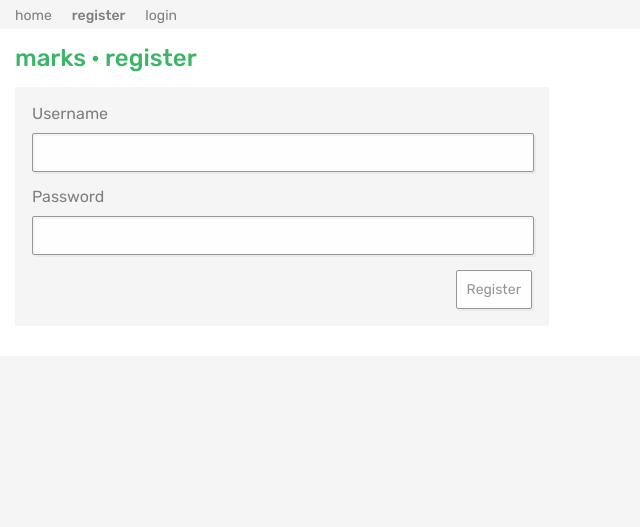
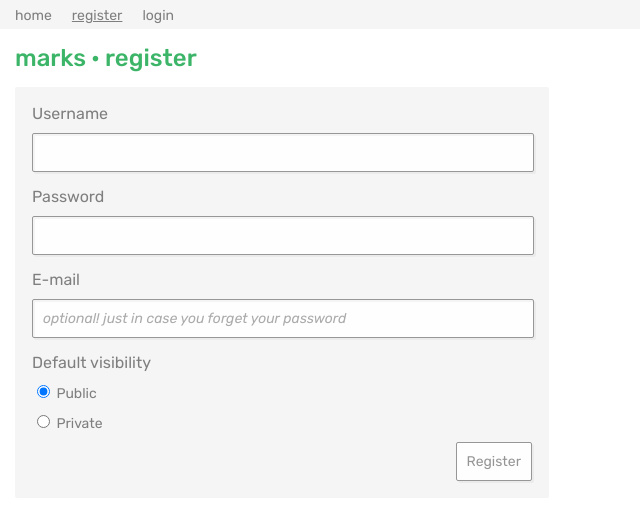
Before and after one commit to FelipeCortez/bmarks, a Django app: page /register/ in a window 1280 px wide. Shown: the top 527 px of the page, without its empty margins (0-640 px from the left). Run offline with Django 3.2, Linux system fonts and the light colour scheme; tables that the repository leaves empty hold one stand-in row (values such as "Sample post"); parts of the project's set-up code (start-up, migrations or seed data) failed here and were passed over.

Commit message:
Added e-mail and visibility fields to registration form
Default visibility still needs to be implemented

```diff
--- a/src/etc/changelog.markdown
+++ b/src/etc/changelog.markdown
@@ -1,5 +1,8 @@
 changelog
 ---------
+
+## 2018-03-16
+- Improved register form, added email and visibility fields
 
 ## 2018-03-13
 - More little CSS changes
--- a/src/marksapp/admin.py
+++ b/src/marksapp/admin.py
@@ -1,6 +1,6 @@
 from django.contrib import admin
-from .models import Bookmark, Tag
+from .models import Bookmark, Tag, Profile
 
 admin.site.register(Bookmark)
 admin.site.register(Tag)
-# Register your models here.
+admin.site.register(Profile)
--- a/src/marksapp/forms.py
+++ b/src/marksapp/forms.py
@@ -1,8 +1,8 @@
 from django import forms
-from django.forms import ModelForm, CharField
+from django.forms import ModelForm, CharField, ChoiceField
 from django.utils.safestring import mark_safe
 from django.forms.utils import flatatt
-from marksapp.models import Bookmark, Tag
+from marksapp.models import Bookmark, Tag, Profile
 import marksapp.views
 import re
 
@@ -113,6 +113,13 @@ class RegistrationForm(BaseForm):
     username = CharField(label='Username', required=True)
     password = CharField(label='Password', required=True,
                          widget=forms.PasswordInput)
+    email = CharField(label='E-mail',
+                      required=False,
+                      widget=forms.TextInput(attrs={'placeholder': 'optional! just in case you forget your password'}))
+    visibility = ChoiceField(choices=Profile.visibility_choices,
+                             label='Default visibility',
+                             initial='PB',
+                             widget=forms.RadioSelect())
 
 
 class NetscapeForm(forms.Form):
--- a/src/marksapp/models.py
+++ b/src/marksapp/models.py
@@ -3,6 +3,19 @@ from django.db import models
 from django.utils import timezone
 from django.contrib.auth.models import User
 from django.core.validators import validate_slug
+
+class Profile(models.Model):
+    user = models.OneToOneField(User, on_delete=models.CASCADE)
+
+    PUBLIC = 'PB'
+    PRIVATE = 'PV'
+    visibility_choices = [
+        (PUBLIC, 'Public',),
+        (PRIVATE, 'Private',)
+    ]
+    visibility = models.CharField(choices=visibility_choices,
+                                  max_length=2)
+    email = models.CharField(max_length=128, blank=True)
 
 class Tag(models.Model):
     name = models.SlugField(max_length=50, unique=True)
--- a/src/marksapp/static/marksapp/style.css
+++ b/src/marksapp/static/marksapp/style.css
@@ -38,7 +38,7 @@ body {
 }
 
 .active {
-    font-weight: 500;
+    text-decoration: underline;
 }
 
 /* extra nav ---------------------------------- */
@@ -172,6 +172,10 @@ input[type=checkbox] {
     margin: 0 5px 0 0;
 }
 
+.radio-buttons label {
+    font-size: 14px;
+}
+
 textarea {
     min-height: 17px;
     resize: vertical;
@@ -200,7 +204,7 @@ button:hover {
 }
 
 ::placeholder {
-    color: #CCCCCC;
+    color: #AAAAAA;
     font-style: italic;
 }
 
--- a/src/marksapp/templates/base.html
+++ b/src/marksapp/templates/base.html
@@ -42,8 +42,13 @@
                     </a>
                 </li>
                 <li>
+                    <a href="{% url 'user_profile' username=user.username %}">
+                        {{ user.username }}
+                    </a>
+                </li>
+                <li>
                     <a href="{% url 'logout' %}">
-                        {{ user.username }} (logout)
+                        logout
                     </a>
                 </li>
                 {% else %}
--- a/src/marksapp/templates/registration/login.html
+++ b/src/marksapp/templates/registration/login.html
@@ -22,7 +22,11 @@ login
         <form method="post" action="{% url 'login' %}">
         <div class="form-container">
         {% csrf_token %}
-        {{ form }}
+        {{ form.non_field_errors }}
+        <label for="{{ form.username.id_for_label }}">Username</label>
+        {{ form.username }}
+        <label for="{{ form.password.id_for_label }}">Password</label>
+        {{ form.password }}
         <input type="submit" value="Login" />
         </form>
         </div>
--- a/src/marksapp/templates/registration/registration_form.html
+++ b/src/marksapp/templates/registration/registration_form.html
@@ -12,7 +12,22 @@ register
         <form action="#" method="POST">
             <div class="form-container" >
             {% csrf_token %}
-            {{ form }}
+            {{ form.non_field_errors }}
+            <label for="{{ form.username.id_for_label }}">Username</label>
+            {{ form.username }}
+
+            <label for="{{ form.password.id_for_label }}">Password</label>
+            {{ form.password }}
+
+            <label for="{{ form.email.id_for_label }}">E-mail</label>
+            {{ form.email }}
+
+            <label for="{{ form.visibility.id_for_label }}">Default visibility</label>
+            {% for radio in form.visibility %}
+            <div class="radio-buttons">
+                {{ radio }}
+            </div>
+            {% endfor %}
             <input type="submit" value="Register" />
         </form>
     {% else %}
--- a/src/marksapp/urls.py
+++ b/src/marksapp/urls.py
@@ -53,6 +53,9 @@ urlpatterns = [
     url(r'^(?P<username>\w+)$',
         views.user_index,
         name='user_index'),
+    url(r'^(?P<username>\w+)/profile/$',
+        views.user_profile,
+        name='user_profile'),
     url(r'^import_netscape/$',
         views.import_netscape,
         name='import_netscape'),
--- a/src/marksapp/views.py
+++ b/src/marksapp/views.py
@@ -10,7 +10,7 @@ from django.core import serializers
 from django.core.exceptions import ValidationError
 from django.utils.timezone import now
 from django.utils.translation import ugettext as _
-from marksapp.models import Bookmark, Tag
+from marksapp.models import Bookmark, Tag, Profile
 from collections import OrderedDict
 import json
 import pprint
@@ -64,6 +64,12 @@ def user_index(request, username):
         'page_title': 'home'
     }
     return render(request, "index.html", context)
+
+def user_profile(request, username):
+    context = {
+        'username': username,
+    }
+    return render(request, "profile.html", context)
 
 def user_tag(request, username, slug=None):
     tags = slug.split("+") if slug else []
@@ -298,15 +304,21 @@ def register(request):
             context["form"] = form
             username = form.cleaned_data['username']
             password = form.cleaned_data['password']
+            email = form.cleaned_data['email']
+            visibility = form.cleaned_data['visibility']
+
             try:
                 username_db = User.objects.get(username__iexact=username)
                 form.add_error(None, "Username already exists")
             except User.DoesNotExist:
                 user = User.objects.create_user(username=username,
-                                              password=password)
-
+                                                password=password)
                 new_user = authenticate(username=username,
                                         password=password)
+                profile = Profile(user=user,
+                                  visibility=visibility,
+                                  email=email)
+                profile.save()
 
                 if new_user is not None:
                     login(request, new_user)
```
Also changed, not shown: src/marksapp/templates/profile.html (added, +15 -0 lines), src/marksapp/migrations/0011_profile.py (added).
